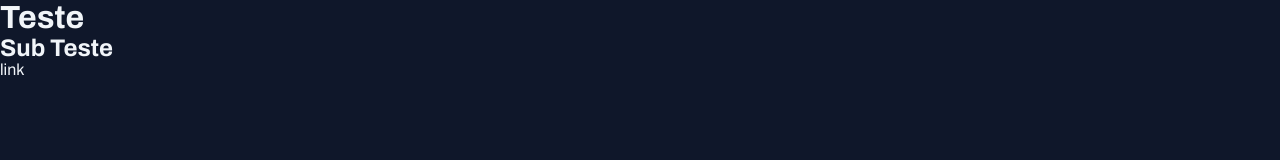
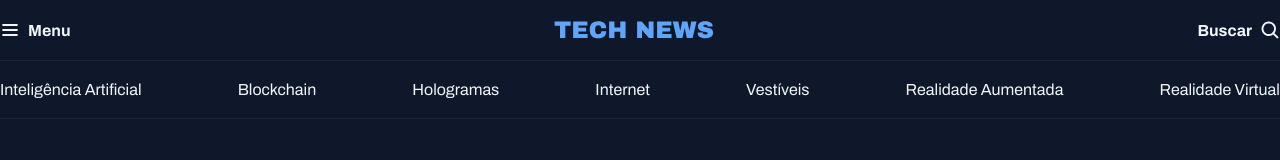
Before and after one commit to TALLESGIT/Projeto-Portal-de-Noticias, a plain HTML site: page index.html in a window 1280 px wide. Drawn offline with Linux system fonts and the light colour scheme.

Commit message:
fix: ajuste de espaço entre os itens de menu

```diff
--- a/index.html
+++ b/index.html
@@ -10,8 +10,32 @@
   <title>Portal de Noticias</title>
 </head>
 <body>
-  <h1>Teste</h1>
-  <h2>Sub Teste</h2>
-  <a href="#">link</a>
+  <header class="container">
+    <nav id="primary" class='grid grid-flow-col'>
+      <div>
+        <img src="assets/icons/List.svg" alt="icone de menu">
+        <strong>Menu</strong>
+      </div>
+
+      <div>
+        <img src="assets/images/Logo.svg" alt="logo">
+      </div>
+
+      <div>
+        <strong>Buscar</strong>
+        <img src="assets/icons/MagnifyingGlass.svg" alt="">
+      </div>
+
+    </nav>
+    <nav id="secudary" class="grid grid-flow-col">
+      <a href="#">Inteligência Artificial</a>
+      <a href="#">Blockchain</a>
+      <a href="#">Hologramas</a>
+      <a href="#">Internet</a>
+      <a href="#">Vestíveis</a>
+      <a href="#">Realidade Aumentada</a>
+      <a href="#">Realidade  Virtual</a>
+    </nav>
+  </header>
 </body>
 </html>
--- a/styles/global.css
+++ b/styles/global.css
@@ -40,3 +40,19 @@ h2,
 h3 {
 	color: inherit;
 }
+
+.container {
+	max-width: 1280px;
+	margin-inline: auto;
+	padding-inline: auto;
+}
+
+/* Utility-first */
+
+.grid {
+	display: grid;
+}
+
+.grid-flow-col {
+	grid-auto-flow: column;
+}
--- /dev/null
+++ b/styles/header.css
@@ -0,0 +1,25 @@
+#primary {
+	padding-block: 20px;
+
+	div {
+		display: flex;
+		align-items: center;
+		gap: 8px;
+	}
+
+	/* nesting css */
+	div:nth-child(2) {
+		margin-inline: auto;
+	}
+
+	div:nth-child(3) {
+		justify-self: end;
+	}
+}
+
+#secudary {
+	padding-block: 20px;
+	border: solid 1px var(--stroke-color);
+	border-inline: none;
+	justify-content: space-between;
+}
--- a/styles/index.css
+++ b/styles/index.css
@@ -1 +1,2 @@
 @import url(global.css);
+@import url(header.css);
```
